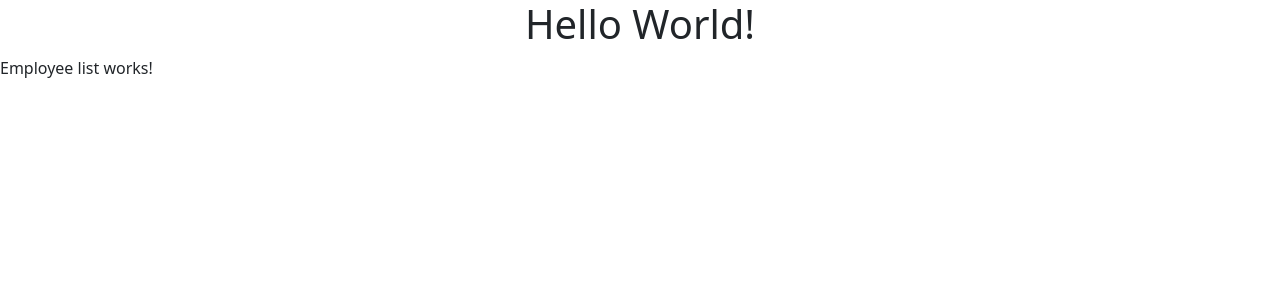
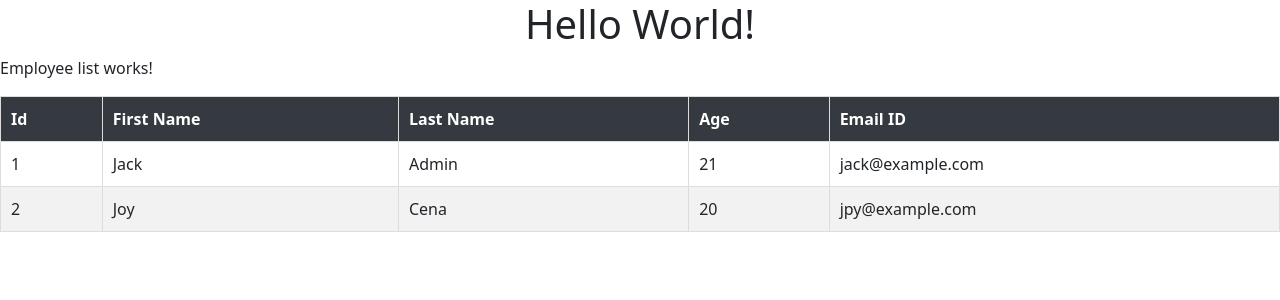
Before and after one commit to JagdishKamadi/project, an Angular app in the folder complete project/front-end/employee-ui/: page / in a window 1280 px wide. Shown: the top 300 px of the page. Built offline with nearby package versions, Linux system fonts and the light colour scheme.

Commit message:
employee-ui: Updated dummy data

```diff
--- a/complete project/front-end/employee-ui/src/app/classes/employee.ts
+++ b/complete project/front-end/employee-ui/src/app/classes/employee.ts
@@ -1,7 +1,9 @@
 export class Employee {
-  id?: number;
-  firstName?: string;
-  lastName?: string;
-  age?: number;
-  email?: string;
+  constructor(
+    public id?: number,
+    public firstName?: string,
+    public lastName?: string,
+    public age?: number,
+    public email?: string,
+  ) {}
 }
--- a/complete project/front-end/employee-ui/src/app/components/employee-list-component/employee-list-component.css
+++ b/complete project/front-end/employee-ui/src/app/components/employee-list-component/employee-list-component.css
@@ -0,0 +1,25 @@
+table {
+  width: 100%;
+  border-collapse: collapse;
+  margin-top: 15px;
+}
+
+th,
+td {
+  border: 1px solid #ddd;
+  padding: 10px;
+  text-align: left;
+}
+
+th {
+  background-color: #343a40;
+  color: white;
+}
+
+tr:nth-child(even) {
+  background-color: #f2f2f2;
+}
+
+tr:hover {
+  background-color: #ddd;
+}
--- a/complete project/front-end/employee-ui/src/app/components/employee-list-component/employee-list-component.html
+++ b/complete project/front-end/employee-ui/src/app/components/employee-list-component/employee-list-component.html
@@ -1,2 +1,22 @@
 <!-- employee-list-component.html -->
 <p>Employee list works!</p>
+<table>
+  <thead>
+    <th>Id</th>
+    <th>First Name</th>
+    <th>Last Name</th>
+    <th>Age</th>
+    <th>Email ID</th>
+  </thead>
+  <tbody>
+    @for (e of employees; track e.id) {
+      <tr>
+        <td>{{ e.id }}</td>
+        <td>{{ e.firstName }}</td>
+        <td>{{ e.lastName }}</td>
+        <td>{{ e.age }}</td>
+        <td>{{ e.email }}</td>
+      </tr>
+    }
+  </tbody>
+</table>
--- a/complete project/front-end/employee-ui/src/app/components/employee-list-component/employee-list-component.ts
+++ b/complete project/front-end/employee-ui/src/app/components/employee-list-component/employee-list-component.ts
@@ -1,4 +1,5 @@
-import { Component } from '@angular/core';
+import { Component, OnInit } from '@angular/core';
+import { Employee } from '../../classes/employee';
 
 @Component({
   selector: 'app-employee-list-component',
@@ -6,4 +7,10 @@ import { Component } from '@angular/core';
   templateUrl: './employee-list-component.html',
   styleUrl: './employee-list-component.css',
 })
-export class EmployeeListComponent {}
+export class EmployeeListComponent implements OnInit {
+  employees: Employee[] = [];
+  ngOnInit(): void {
+    this.employees.push(new Employee(1, 'Jack', 'Admin', 21, 'jack@example.com'));
+    this.employees.push(new Employee(2, 'Joy', 'Cena', 20, 'jpy@example.com'));
+  }
+}
```
